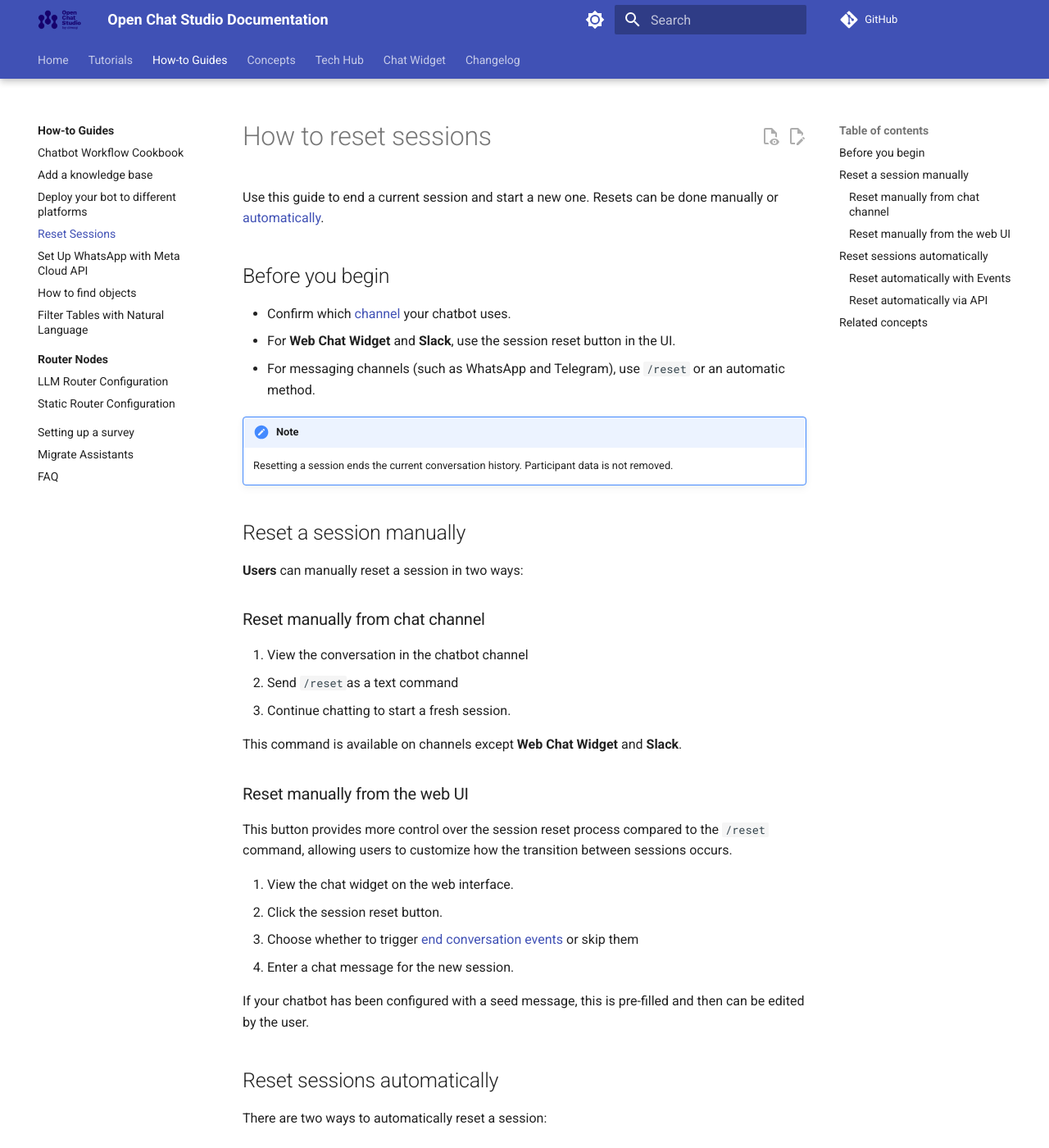
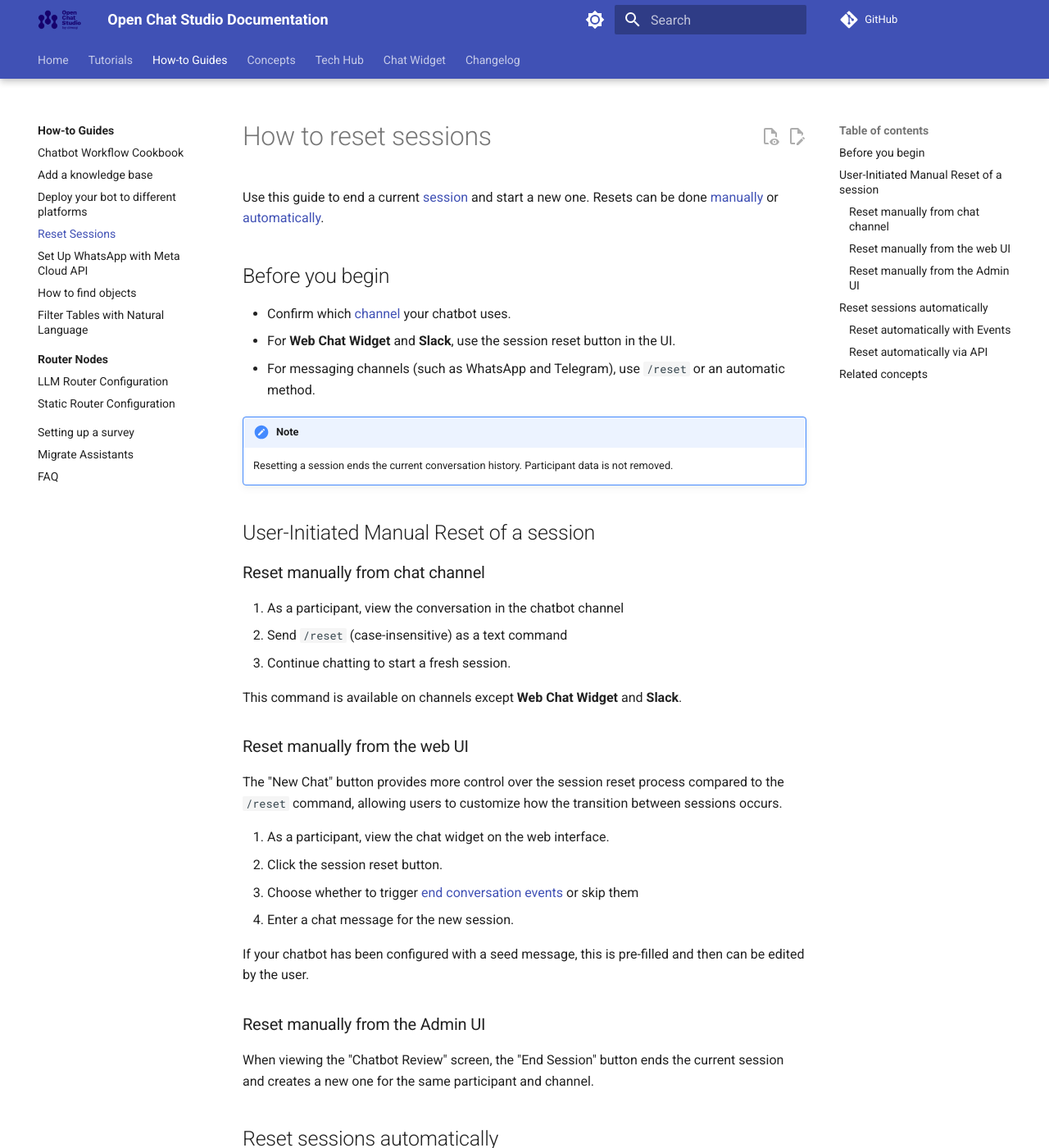
Before and after one commit to dimagi/open-chat-studio-docs, an MkDocs documentation site: the page built from docs/how-to/reset_sessions.md, in a window 1280 px wide and 1400 px high. Shown: the whole window at 82% size. Built offline with MkDocs 1.6.1 and Material for MkDocs 9.7.7, drawn with Linux system fonts in a browser that asks for light colours; a script that is not in the unit is left out; comment, search, counter and statistics services are not loaded.

Commit message:
"Reset" clarifications backed by info from deep-wiki

```diff
--- a/docs/how-to/reset_sessions.md
+++ b/docs/how-to/reset_sessions.md
@@ -4,7 +4,7 @@ title: How to reset sessions
 
 # How to reset sessions
 
-Use this guide to end a current session and start a new one. Resets can be done manually or [automatically](#reset-sessions-automatically).
+Use this guide to end a current [session](../concepts/sessions.md) and start a new one. Resets can be done [manually](#user-initiated-manual-reset-of-a-session) or [automatically](#reset-sessions-automatically).
 
 ## Before you begin
 
@@ -15,28 +15,30 @@ Use this guide to end a current session and start a new one. Resets can be done
 !!! note
     Resetting a session ends the current conversation history. Participant data is not removed.
 
-## Reset a session manually
-
-**Users** can manually reset a session in two ways:
+## User-Initiated Manual Reset of a session
 
 ### Reset manually from chat channel
 
-1. View the conversation in the chatbot channel
-2. Send `/reset`as a text command
+1. As a participant, view the conversation in the chatbot channel
+2. Send `/reset` (case-insensitive) as a text command
 3. Continue chatting to start a fresh session.
 
 This command is available on channels except **Web Chat Widget** and **Slack**.
 
 ### Reset manually from the web UI
 
-This button provides more control over the session reset process compared to the `/reset` command, allowing users to customize how the transition between sessions occurs.
+The "New Chat" button provides more control over the session reset process compared to the `/reset` command, allowing users to customize how the transition between sessions occurs.
 
-1. View the chat widget on the web interface.
+1. As a participant, view the chat widget on the web interface.
 2. Click the session reset button.
 3. Choose whether to trigger [end conversation events](../concepts/events.md) or skip them
 4. Enter a chat message for the new session.
 
 If your chatbot has been configured with a seed message, this is pre-filled and then can be edited by the user.
+
+### Reset manually from the Admin UI
+
+When viewing the "Chatbot Review" screen, the "End Session" button ends the current session and creates a new one for the same participant and channel.
 
 ## Reset sessions automatically
 There are two ways to automatically reset a session:
@@ -53,7 +55,7 @@ Use this when session resets should happen based on lifecycle conditions.
 
 Use this when your integration controls when conversations should restart.
 
- When using the [Trigger Bot Message](https://openchatstudio.com/api/docs/#tag/Channels/operation/trigger_bot_message) API, you can set `"start_new_session": true`, which will end the current session and start a new one before messaging the user.
+ - When using the [Trigger Bot Message](https://openchatstudio.com/api/docs/#tag/Channels/operation/trigger_bot_message) API, you can set `"start_new_session": true`, which will end the current session and start a new one before messaging the user.
 
 ## Related concepts
 
```
